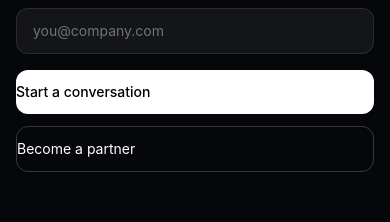
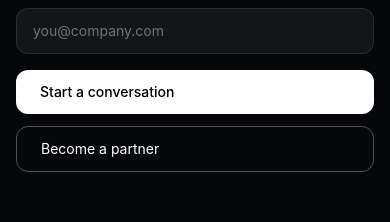
Before and after one commit to Mehulvig24/aidress-website, a React (Vite) app: page / in a window 390 px wide. Shown: the part 5184-5406 px from the top of the page. Built offline with nearby package versions, Linux system fonts and the light colour scheme.

Commit message:
fix button formatting on mobile

```diff
--- a/src/App.tsx
+++ b/src/App.tsx
@@ -697,8 +697,8 @@ function HomePage() {
                     className="w-full rounded-xl border border-white/10 bg-white/[0.06] px-4 py-3 text-sm text-white placeholder-white/40 transition focus:border-blue-300 focus:outline-none"
                   />
                   <div className="flex flex-col gap-3 sm:flex-row">
-                    <button type="button" className="flex-1 rounded-xl bg-white py-3 text-sm font-medium text-black transition hover:bg-white/90 active:scale-95">Start a conversation</button>
-                    <button type="button" className="flex-1 rounded-xl border border-white/20 py-3 text-sm transition hover:border-white active:scale-95">Become a partner</button>
+                    <button type="button" className="flex-1 rounded-xl bg-white px-6 py-3 text-center text-sm font-medium text-black transition hover:bg-white/90 active:scale-95">Start a conversation</button>
+                    <button type="button" className="flex-1 rounded-xl border border-white/30 px-6 py-3 text-center text-sm text-white transition hover:border-white active:scale-95">Become a partner</button>
                   </div>
                 </div>
               </div>
```
